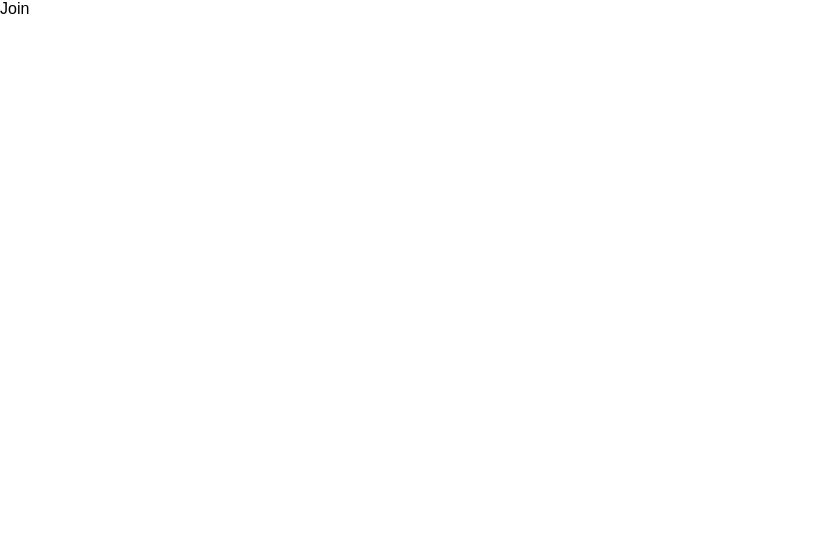
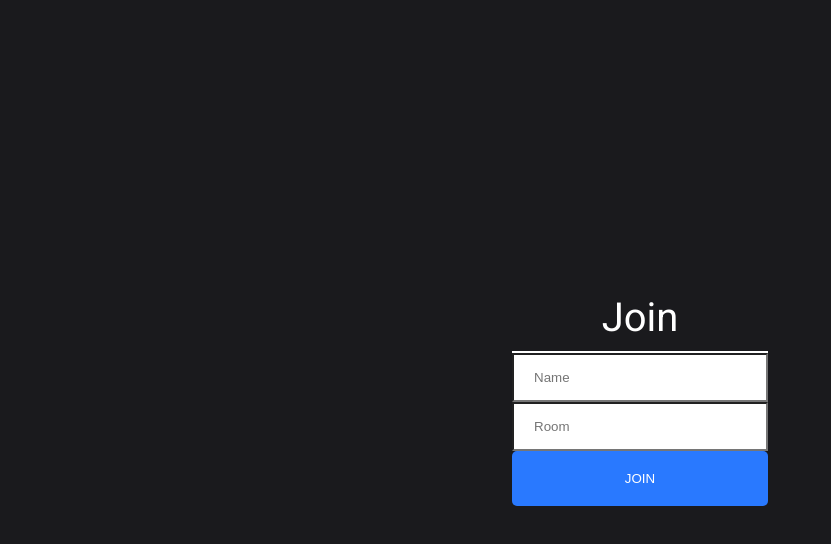
Before and after one commit to quangbui1994/realtime-chatapp, a React (Create React App) app in the folder client/: page / in a window 1280 px wide. Shown: the top 544 px of the page, without its empty margins (0-831 px from the left). Built offline with nearby package versions, Linux system fonts and the light colour scheme.

Commit message:
Build Join route

```diff
--- a/client/package.json
+++ b/client/package.json
@@ -6,6 +6,7 @@
     "@testing-library/jest-dom": "^4.2.4",
     "@testing-library/react": "^9.5.0",
     "@testing-library/user-event": "^7.2.1",
+    "classnames": "^2.2.6",
     "react": "^16.13.1",
     "react-dom": "^16.13.1",
     "react-router": "^5.2.0",
--- a/client/public/index.html
+++ b/client/public/index.html
@@ -3,6 +3,7 @@
   <head>
     <meta charset="utf-8" />
     <link rel="icon" href="%PUBLIC_URL%/favicon.ico" />
+    <link href="https://fonts.googleapis.com/css2?family=Roboto:wght@300;400;500&display=swap" rel="stylesheet">
     <meta name="viewport" content="width=device-width, initial-scale=1" />
     <meta name="theme-color" content="#000000" />
     <meta
--- a/client/src/components/Join/Join.js
+++ b/client/src/components/Join/Join.js
@@ -1,8 +1,24 @@
-import React from 'react';
+import React, { useState } from 'react';
+import { Link } from 'react-router-dom';
+import cx from 'classnames';
+
+import styles from './Join.module.css';
 
 const Join = () => {
+    const [name, setName] = useState('');
+    const [room, setRoom] = useState('');
+
     return (
-        <div>Join</div>
+        <div className={styles.JoinOuterContainer}>
+            <div className={styles.joinInnerContainer}>
+                <h1 className={styles.heading}>Join</h1>
+                <div><input placeholder="Name" className={styles.joinInput} type="text" onChange={e => setName(e.target.value)}/></div>
+                <div><input placeholder="Room" className={styles.joinInput} type="text" onChange={e => setRoom(e.target.value)}/></div>
+                <Link onClick={e => (!name || !room) ? e.preventDefault() : null} to={`/chat?name=${name}&room=${room}`}>
+                    <button className={cx(styles.button, styles.mt20)} type="button">Join</button>
+                </Link>
+            </div>
+        </div>
     );
 };
 
--- a/client/src/components/Join/Join.module.css
+++ b/client/src/components/Join/Join.module.css
@@ -0,0 +1,41 @@
+.JoinOuterContainer {
+    display: flex;
+    justify-content: center;
+    text-align: center;
+    height: 100vh;
+    align-items: center;
+    background-color: #1A1A1D;
+}
+
+.joinInnerContainer {
+    width: 20%;
+}
+
+.joinInput {
+    border-radius: 0;
+    padding: 15px 20px;
+    width: 100%;
+}
+
+.heading {
+    color: white;
+    font-size: 2.5em;
+    padding-bottom: 10px;
+    border-bottom: 2px solid white;
+}
+
+.button {
+    color: #fff !important;
+    text-transform: uppercase;
+    text-decoration: none;
+    background: #2979FF;
+    padding: 20px;
+    border-radius: 5px;
+    display: inline-block;
+    border: none;
+    width: 100%;
+}
+
+.mt-20 {
+    margin-top: 20px;
+}
--- a/client/src/index.css
+++ b/client/src/index.css
@@ -10,7 +10,7 @@
 }
 
 body {
-  font-family: Arial, 'Helvetica Neue', Helvetica, sans-serif;
+  font-family: 'Roboto', 'Helvetica Neue', Helvetica, sans-serif;
   font-size: 1.6rem
 }
 
@@ -33,6 +33,10 @@ button {
   cursor: pointer;
 }
 
+button:focus {
+  outline: none;
+}
+
 h1, h2, h3, h4, h5, h6 {
   margin: 0;
   font-size: inherit;
@@ -42,3 +46,7 @@ h1, h2, h3, h4, h5, h6 {
 p {
   margin:0;
 }
+
+input:focus {
+  outline: none;
+}
```
Also changed, not shown: 1 other file (tests, documents, lock files or other folders).
